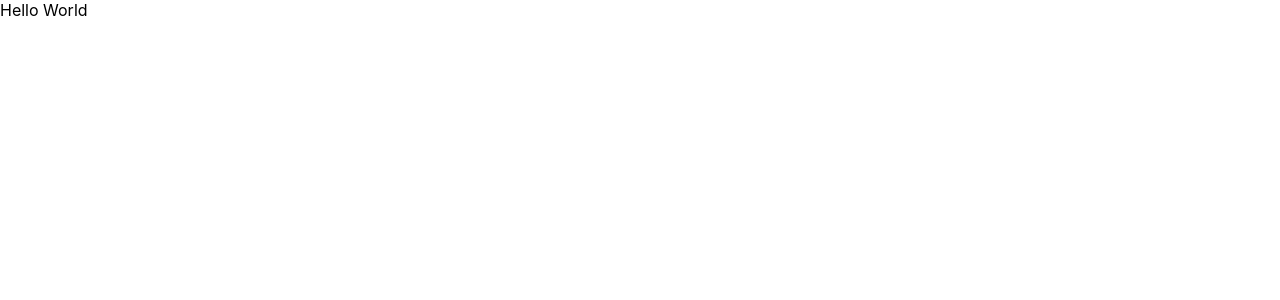
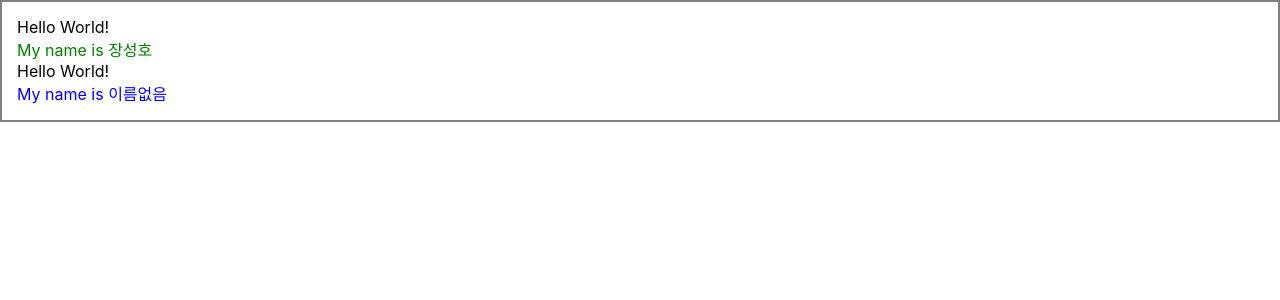
Before and after one commit to tjdgh925/study-react, a React (Create React App) app: page / in a window 1280 px wide. Shown: the top 300 px of the page. Built offline with nearby package versions, Linux system fonts and the light colour scheme.

Commit message:
#3 props를 통해 컴초넌트에게 값 전달하기

```diff
--- a/src/App.js
+++ b/src/App.js
@@ -1,9 +1,14 @@
+import React from 'react';
 import Hello from './Hello';
+import Wrapper from './Wrapper';
 
 
 function App() {
   return (
-    <Hello />
+    <Wrapper>
+    <Hello name="장성호" color="green"/>
+    <Hello color="blue" />
+    </Wrapper>
   );
 }
 
--- a/src/Hello.js
+++ b/src/Hello.js
@@ -1,10 +1,16 @@
 import react from 'react';
 import React from 'react';
 
-function Hello() {
+function Hello({color, name}) {
     return(
-        <div>Hello World</div>
+        <>
+        <div>Hello World!</div>
+        <div style={{color:color}}>My name is {name}</div>
+        </>
     )
+}
+Hello.defaultProps ={
+    name: '이름없음'
 }
 
 export default Hello;
--- /dev/null
+++ b/src/Wrapper.js
@@ -0,0 +1,16 @@
+import React from 'react';
+
+function Wrapper({children}){
+    const style = {
+        border: '2px solid gray',
+        padding: '15px',
+    };
+    return (
+        <div
+            style={style}>
+            {children}
+        </div>
+    )
+}
+
+export default Wrapper;
```
